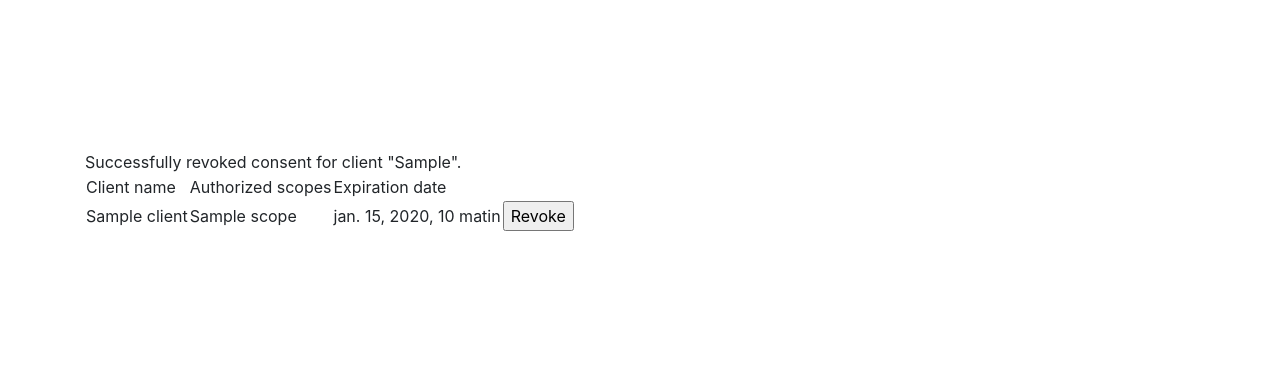
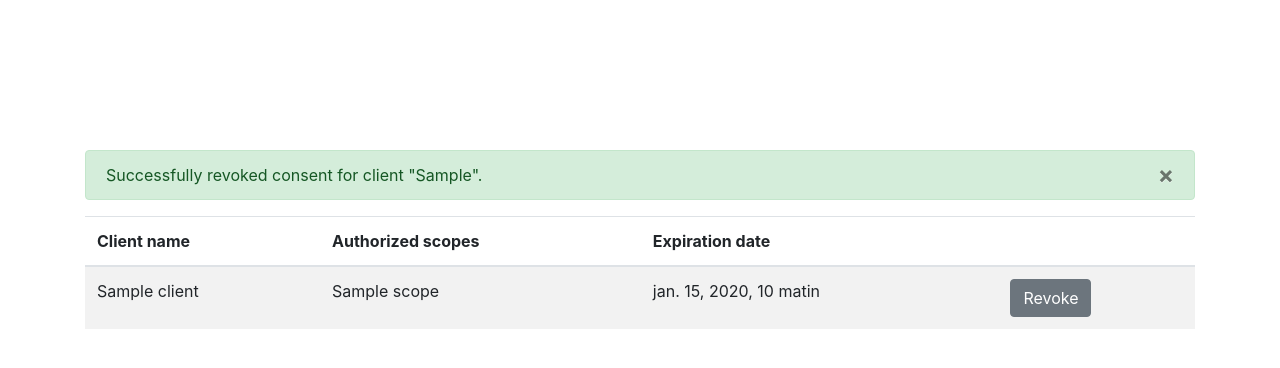
Before and after one commit to Polytechnique-org/xorgauth, a Django app: template xorgauth/templates/list_consents.html in a window 1280 px wide. Shown: the part 56-424 px from the top of the page. Run offline with Django 3.2, Linux system fonts and the light colour scheme; the template is opened without the code that fills it: most values are stand-ins (such as "Sample title", 1, 10 or a date in 2020); some libraries are stand-ins or nearby versions.

Commit message:
Integrate django-bootstrap4

```diff
--- a/requirements.txt
+++ b/requirements.txt
@@ -1 +1,2 @@
 django-oidc-provider
+django-bootstrap4
--- a/xorgauth/settings.py
+++ b/xorgauth/settings.py
@@ -40,6 +40,7 @@ INSTALLED_APPS = [
     'django.contrib.auth',
     'xorgauth',
     'oidc_provider',
+    'bootstrap4',
 ]
 
 MIDDLEWARE = [
--- a/xorgauth/templates/base.html
+++ b/xorgauth/templates/base.html
@@ -1,4 +1,4 @@
-{% load i18n staticfiles %}
+{% load i18n staticfiles bootstrap4 %}
 
 <!DOCTYPE html>
 <html lang="en">
@@ -9,7 +9,10 @@
 
     <title>{% trans 'Polytechnique.org' %}</title>
 
-    <link rel="stylesheet" type="text/css" href="https://cdnjs.cloudflare.com/ajax/libs/twitter-bootstrap/4.0.0-alpha.2/css/bootstrap.min.css">
+    {% bootstrap_css %}
+    <script src="https://code.jquery.com/jquery-3.2.1.slim.min.js" integrity="sha384-KJ3o2DKtIkvYIK3UENzmM7KCkRr/rE9/Qpg6aAZGJwFDMVNA/GpGFF93hXpG5KkN" crossorigin="anonymous"></script>
+    {% bootstrap_javascript %}
+
 </head>
 <body>
     <nav class="navbar navbar-fixed-top navbar-light bg-faded">
--- a/xorgauth/templates/list_consents.html
+++ b/xorgauth/templates/list_consents.html
@@ -1,19 +1,32 @@
 {% extends 'base.html' %}
-{% load i18n staticfiles %}
+{% load i18n staticfiles bootstrap4 %}
 
 {% block content %}
 
-<div class="row">
-    <div class="col-md-6 col-md-offset-3">
 {% if error %}
-            <div>Error: {{ error }}</div>
+    <div class="alert alert-danger" role="alert">
+        <button type="button" class="close" data-dismiss="alert" aria-label="Close">
+            <span aria-hidden="true">&times;</span>
+        </button>
+        Error: {{ error }}
+    </div>
 {% endif %}
 {% if revoked_client %}
-            <div>Successfully revoked consent for client "{{ revoked_client }}".</div>
+    <div class="alert alert-success" role="alert">
+        <button type="button" class="close" data-dismiss="alert" aria-label="Close">
+            <span aria-hidden="true">&times;</span>
+        </button>
+        Successfully revoked consent for client "{{ revoked_client }}".
+    </div>
 {% endif %}
-        <table>
+<table class="table table-striped">
     <thead>
-                <tr><td>Client name</td><td>Authorized scopes</td><td>Expiration date</td><td></td></tr>
+        <tr>
+            <th scope="col">Client name</th>
+            <th scope="col">Authorized scopes</th>
+            <th scope="col">Expiration date</th>
+            <th></th>
+        </tr>
     </thead>
     <tbody>
     {% for consent in consents %}
@@ -25,14 +38,12 @@
             <form action="{{ request.path }}" method="POST">
                 {% csrf_token %}
                 <input type="hidden" name="revoke" value="{{ consent.client.client_id }}" />
-                        <input type="submit" value="Revoke" />
+                <input type="submit" value="Revoke" class="btn btn-secondary" />
             </form>
         </td>
     </tr>
     {% endfor %}
     </tbody>
 </table>
-    </div>
-</div>
 
 {% endblock %}
--- a/xorgauth/templates/oidc_provider/authorize.html
+++ b/xorgauth/templates/oidc_provider/authorize.html
@@ -1,10 +1,10 @@
 {% extends 'base.html' %}
-{% load i18n staticfiles %}
+{% load i18n staticfiles bootstrap4 %}
 
 {% block content %}
 
 <div class="row">
-    <div class="col-md-6 col-md-offset-3">
+    <div class="col-md-6 offset-md-3">
         <h2>{% trans 'Request for Permission' %}</h2>
         <p class="lead">Client <i>{{ client.name }}</i> would like to access this information of you.</p>
         <form method="post" action="{% url 'oidc_provider:authorize' %}">
--- a/xorgauth/templates/oidc_provider/error.html
+++ b/xorgauth/templates/oidc_provider/error.html
@@ -3,7 +3,7 @@
 {% block content %}
 
 <div class="row">
-    <div class="col-md-6 col-md-offset-3">
+    <div class="col-md-6 offset-md-3">
         <h2>{{ error }}</h2>
         <p class="lead">{{ description }}</p>
     </div>
```
Also changed, not shown: xorgauth/templates/registration/login.html (+8 -19 lines). Lines whose indentation alone changed are shown as unchanged.
